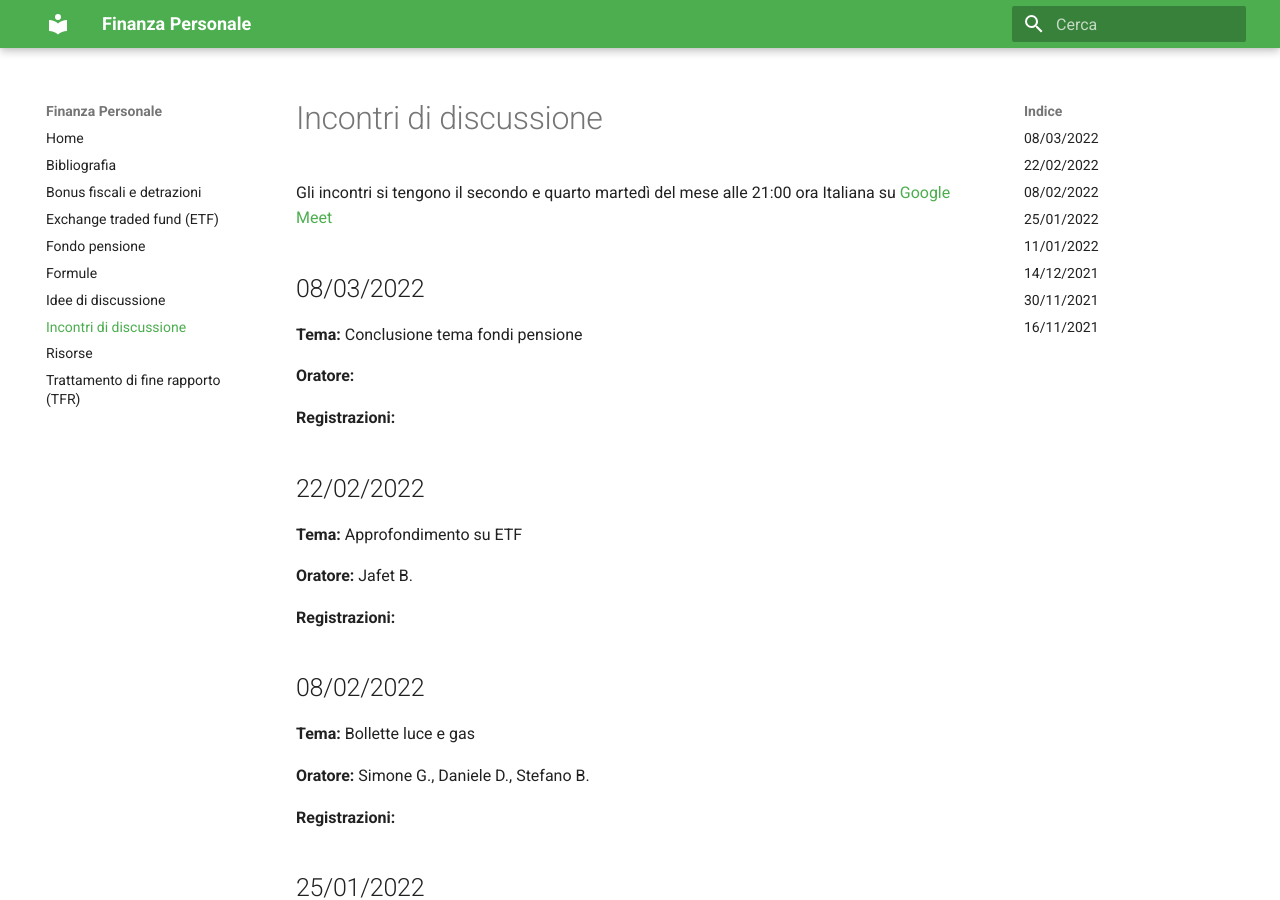
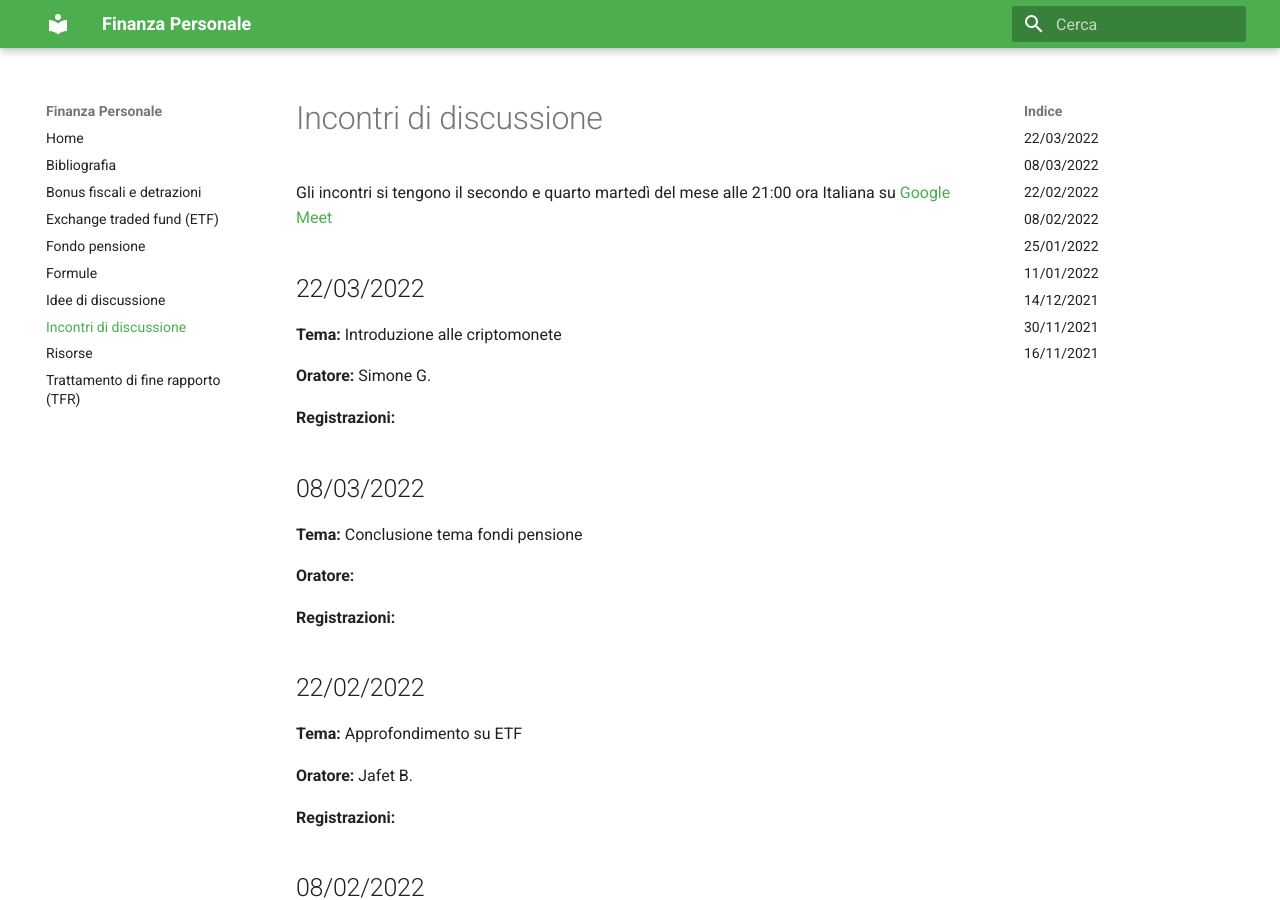
Before and after one commit to simgunz/wiki-finanza-personale, an MkDocs documentation site: the page built from docs/incontri.md, in a window 1280 px wide and 900 px high. Built offline with MkDocs 1.6.1 and Material for MkDocs 9.7.7, drawn with Linux system fonts in a browser that asks for light colours.

Commit message:
Aggiunto incontro criptomonete

```diff
--- a/docs/incontri.md
+++ b/docs/incontri.md
@@ -1,6 +1,14 @@
 # Incontri di discussione
 
 Gli incontri si tengono il secondo e quarto martedì del mese alle 21:00 ora Italiana su [Google Meet](https://meet.google.com/tkd-yavi-evb)
+
+## 22/03/2022
+
+**Tema:** Introduzione alle criptomonete
+
+**Oratore:** Simone G.
+
+**Registrazioni:**
 
 ## 08/03/2022
 
```
